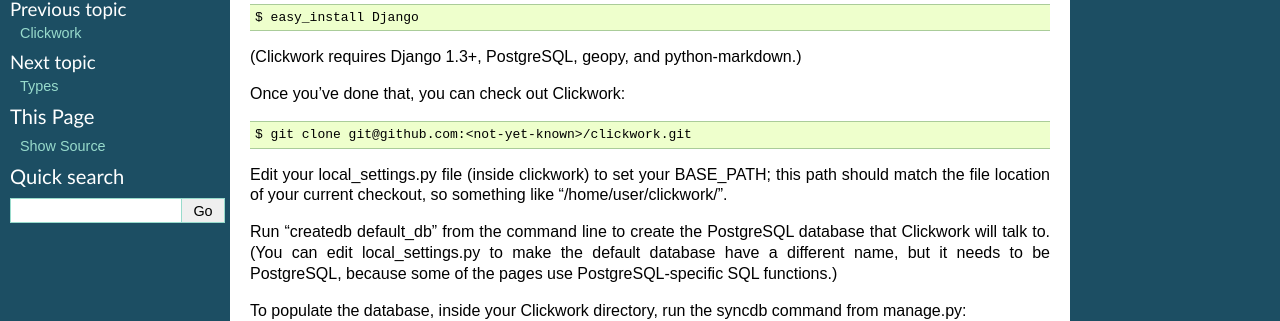
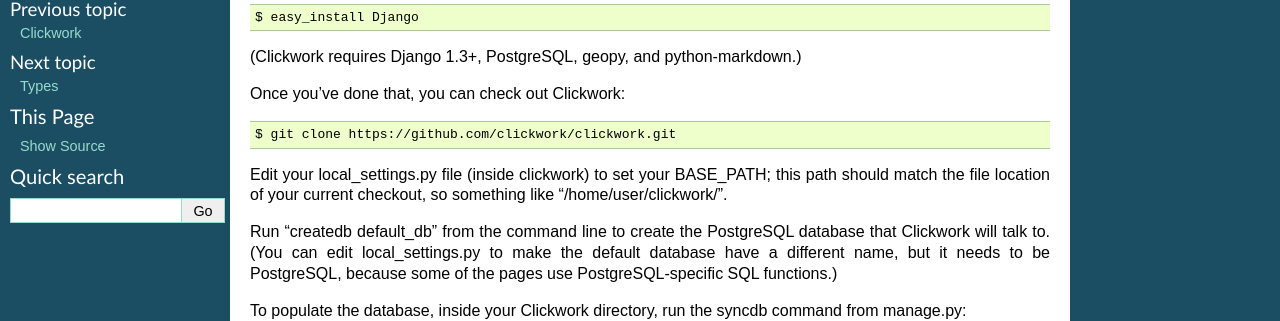
Before and after one commit to clickwork/clickwork, a Sphinx documentation site: the page built from doc/getting_started.rst, in a window 1280 px wide. Shown: the part 182-503 px from the top of the page. Built offline with Sphinx 7.4.7, drawn with Linux system fonts in a browser that asks for light colours.

Commit message:
Update missing URL in getting started.

```diff
--- a/doc/getting_started.rst
+++ b/doc/getting_started.rst
@@ -14,7 +14,7 @@
 
 Once you've done that, you can check out Clickwork::
 
-   $ git clone git@github.com:<not-yet-known>/clickwork.git
+   $ git clone https://github.com/clickwork/clickwork.git
 
 Edit your local_settings.py file (inside clickwork) to set your
 BASE_PATH; this path should match the file location of your current
```
